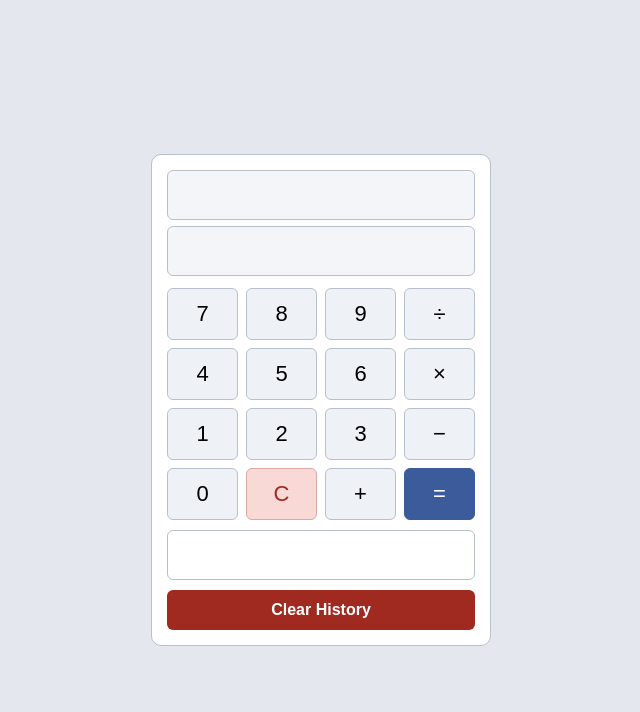
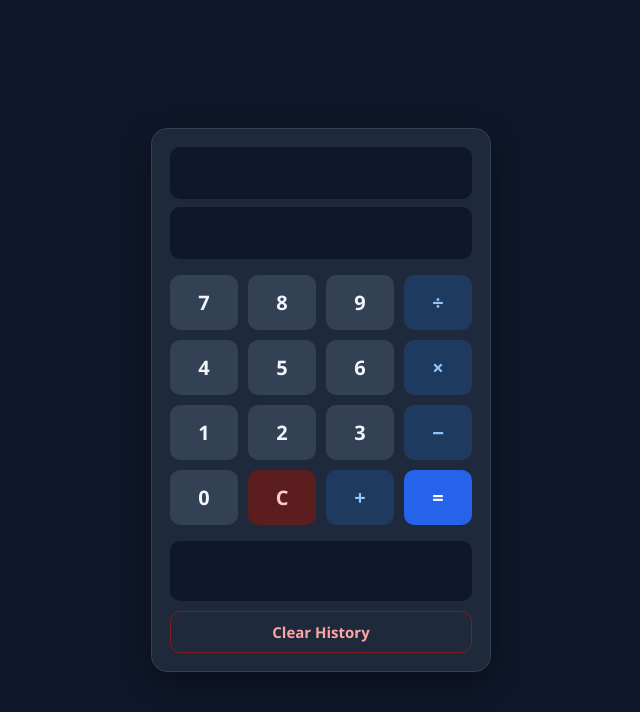
Before and after one commit to piyushdhakad001/js-calculator, a plain HTML site: page index.html in a window 1280 px wide. Shown: the whole page, without its empty margins (319-959 px from the left). Drawn offline with Linux system fonts and the light colour scheme.

```diff
--- a/style.css
+++ b/style.css
@@ -2,11 +2,11 @@
   padding: 0;
   margin: 0;
   box-sizing: border-box;
-  font-family: Arial, Helvetica, sans-serif;
+  font-family: "Segoe UI", Arial, Helvetica, sans-serif;
 }
 
 body {
-  background: #e4e8ee;
+  background: #0f172a;
   min-height: 100vh;
   display: flex;
   align-items: center;
@@ -16,85 +16,105 @@
 .container {
   width: 90%;
   max-width: 340px;
-  background: white;
-  padding: 15px;
-  border: 1px solid #b8c0cc;
-  border-radius: 10px;
+  background: #1e293b;
+  padding: 18px;
+  border: 1px solid #334155;
+  border-radius: 16px;
+  box-shadow: 0 10px 30px rgba(0, 0, 0, 0.4);
 }
 
 /* ---------- display ---------- */
 .calculation-box,
 .answer-box {
-  display: flex;
-  justify-content: flex-end;
-  align-items: center;
-  background: #f3f5f8;
-  border: 1px solid #b8c0cc;
-  border-radius: 6px;
-  padding: 0 12px;
-  min-height: 50px;
+  background: #0f172a;
+  border-radius: 10px;
+  padding: 12px 15px;
+  min-height: 52px;
+  text-align: right;
   overflow-x: auto;
   white-space: nowrap;
 }
 
 .calculation-box {
-  font-size: 24px;
-  color: #222;
+  font-size: 26px;
+  color: #f1f5f9;
 }
 
 .answer-box {
-  font-size: 20px;
-  color: #666;
-  margin-top: 6px;
+  font-size: 18px;
+  color: #94a3b8;
+  margin-top: 8px;
 }
 
 /* ---------- buttons ---------- */
 .buttons-box {
-  margin-top: 12px;
+  margin-top: 16px;
 }
 
 .buttons-box .p {
   display: flex;
-  gap: 8px;
-  margin-bottom: 8px;
+  gap: 10px;
+  margin-bottom: 10px;
 }
 
 button {
   flex: 1;
-  padding: 12px 0;
-  font-size: 22px;
-  background: #eef1f6;
-  border: 1px solid #b8c0cc;
-  border-radius: 6px;
+  padding: 14px 0;
+  font-size: 20px;
+  font-weight: 600;
+  color: #f1f5f9;
+  background: #334155;
+  border: none;
+  border-radius: 10px;
   cursor: pointer;
+  transition: background 0.15s;
 }
 
 button:hover {
-  background: #dde3ec;
+  background: #475569;
 }
 
 button:active {
-  background: #c9d1de;
+  transform: scale(0.96);
+}
+
+button:focus-visible {
+  outline: 2px solid #3b82f6;
+  outline-offset: 2px;
+}
+
+/* operators: last button in the first three rows, and + in the last row */
+.p1 button:last-child,
+.p2 button:last-child,
+.p3 button:last-child,
+.p4 .button:nth-child(3) {
+  background: #1e3a5f;
+  color: #93c5fd;
+}
+
+.p1 button:last-child:hover,
+.p2 button:last-child:hover,
+.p3 button:last-child:hover,
+.p4 .button:nth-child(3):hover {
+  background: #264b78;
 }
 
 .clear-button {
-  background: #f8d9d6;
-  border-color: #dba8a3;
-  color: #a02a20;
+  background: #5b1d1d;
+  color: #fecaca;
 }
 
 .clear-button:hover {
-  background: #f1c3be;
+  background: #7a2626;
 }
 
 .is-equal-button {
-  background: #3b5b9a;
-  border-color: #3b5b9a;
+  background: #2563eb;
   color: white;
 }
 
 .is-equal-button:hover {
-  background: #2f4a80;
+  background: #1d4fd0;
 }
 
 /* ---------- history ---------- */
@@ -102,48 +122,48 @@
   display: flex;
   flex-direction: column;
   align-items: flex-end;
-  justify-content: flex-start;
-  min-height: 50px;
-  max-height: 140px;
+  min-height: 60px;
+  max-height: 90px;
   overflow-y: auto;
-  margin-top: 10px;
-  padding: 8px 12px;
-  border: 1px solid #b8c0cc;
-  border-radius: 6px;
+  margin-top: 16px;
+  padding: 10px 15px;
+  background: #0f172a;
+  border-radius: 10px;
 }
 
 .history-text {
-  font-size: 16px;
-  color: #444;
-  padding: 2px 0;
+  font-size: 15px;
+  color: #94a3b8;
+  padding: 3px 0;
 }
 
 .clear-history {
   display: flex;
   align-items: center;
   justify-content: center;
-  min-height: 40px;
+  min-height: 42px;
   margin-top: 10px;
-  font-size: 16px;
-  font-weight: bold;
-  color: white;
-  background: #a02a20;
-  border-radius: 6px;
+  font-size: 15px;
+  font-weight: 600;
+  color: #fca5a5;
+  border: 1px solid #7f1d1d;
+  border-radius: 10px;
   cursor: pointer;
+  transition: background 0.15s;
 }
 
 .clear-history:hover {
-  background: #861f17;
+  background: #5b1d1d;
 }
 
 /* ---------- small screens ---------- */
 @media (max-width: 400px) {
   .container {
-    padding: 10px;
+    padding: 12px;
   }
 
   .calculation-box {
-    font-size: 20px;
+    font-size: 22px;
   }
 
   .answer-box {
@@ -151,7 +171,7 @@
   }
 
   button {
-    padding: 10px 0;
+    padding: 12px 0;
     font-size: 18px;
   }
 
```
Also changed, not shown: screenshot.png (added).
